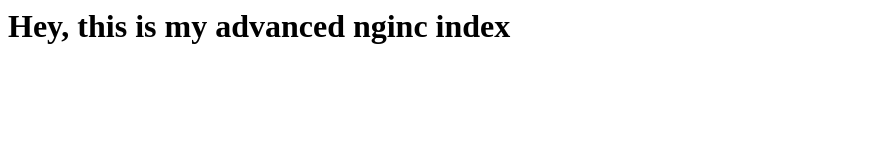
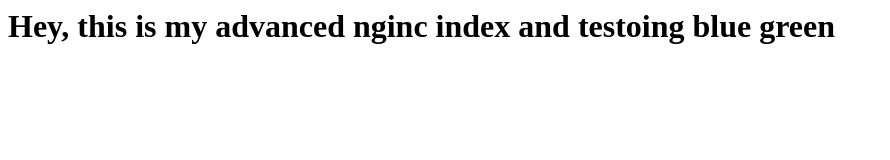
Before and after one commit to RaimundasR/nginx1, a plain HTML site: page nginx/index.html in a window 1280 px wide. Shown: the whole page, without its empty margins (0-890 px from the left). Drawn offline with Linux system fonts and the light colour scheme.

Commit message:
feat: test blue green

```diff
--- a/nginx/index.html
+++ b/nginx/index.html
@@ -1 +1 @@
-<h1>Hey, this is my advanced nginc index</h1>
+<h1>Hey, this is my advanced nginc index and testoing  blue green</h1>
```
